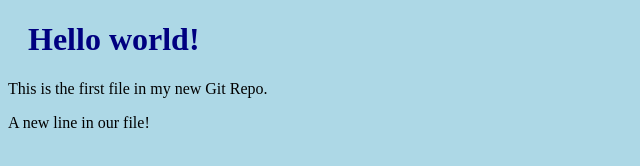
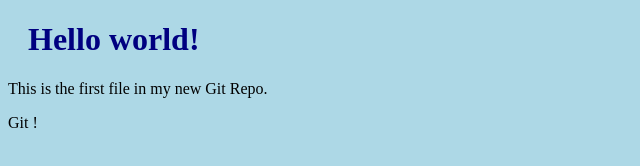
Before and after one commit to Tejas2001n/Learn-git, a plain HTML site: page Index.html in a window 1280 px wide. Shown: the whole page, without its empty margins (0-640 px from the left). Drawn offline with Linux system fonts and the light colour scheme.

Commit message:
Updated index.html with a new line

```diff
--- a/Index.html
+++ b/Index.html
@@ -8,7 +8,7 @@
 
 <h1>Hello world!</h1>
 <p>This is the first file in my new Git Repo.</p>
-<p>A new line in our file!</p>
+<p>Git !</p>
 
 </body>
 </html>
```
